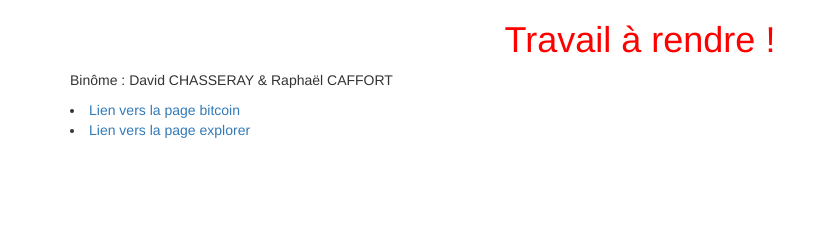
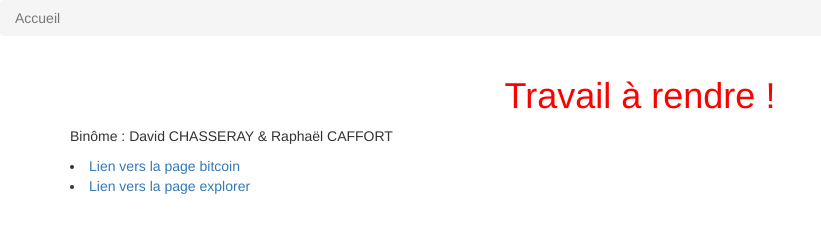
Before and after one commit to Davidchasseray/Davidchasseray.github.io, a plain HTML site: page index.html in a window 1280 px wide. Shown: the whole page, without its empty margins (0-821 px from the left). Drawn offline with nearby package versions, Linux system fonts and the light colour scheme; no server answers.

Commit message:
Update index.html

```diff
--- a/index.html
+++ b/index.html
@@ -8,8 +8,10 @@
 
 	</head>
 
-	<body class="css">
-
+	<body>
+	<ol class="breadcrumb">
+        <li class="active">Accueil</li>
+    </ol>
 	<div class = "container">
 
 		<h1 class = "css"> Travail à rendre ! </h1>
```
